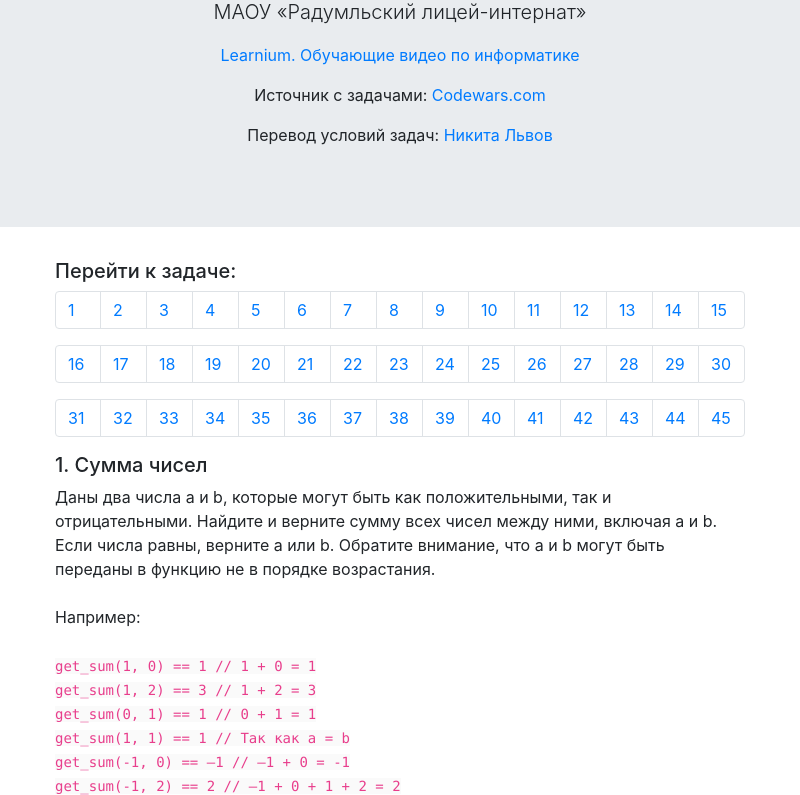
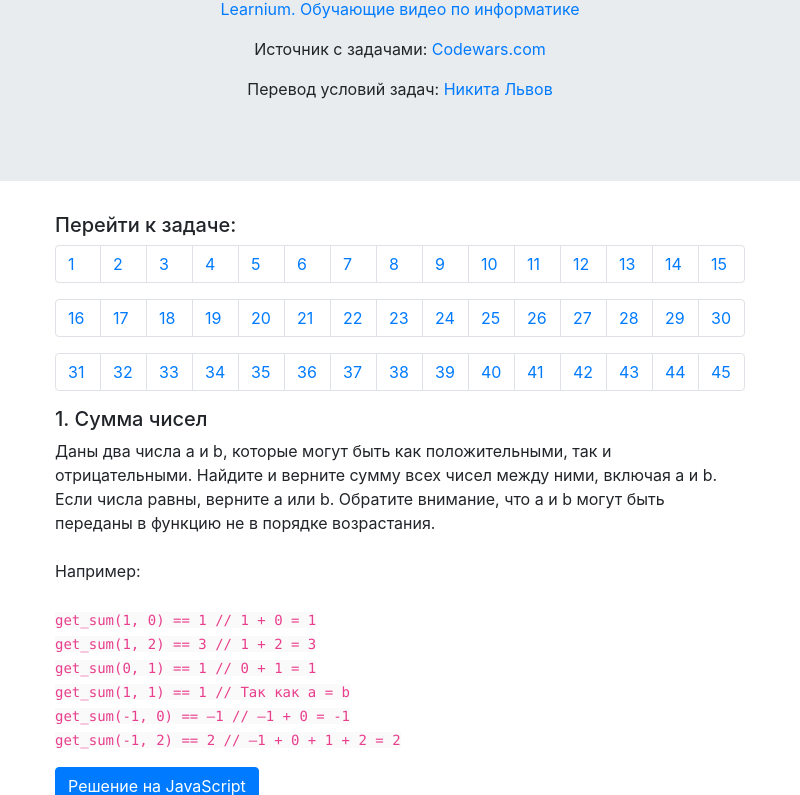
Before and after one commit to LvovNikita/electron-taskbook, an Electron app: page index.html in a window 800 px wide. Shown: the part 209-1004 px from the top of the page. Drawn offline with nearby package versions, Linux system fonts and the light colour scheme.

```diff
--- a/index.html
+++ b/index.html
@@ -17,7 +17,6 @@
 <body>
   <div class="jumbotron text-center">
     <h1 class="display-4">Задачник по&nbsp;программированию</h1>
-    <p class="lead">МАОУ «Радумльский лицей-интернат»</p>
     <p><a href="https://www.youtube.com/channel/UCCjI4CpjpL-ndf0el6UAcrw" target="_blank">Learnium. Обучающие видео по информатике</a></p>
     <p>Источник с задачами: <a href="https://www.codewars.com/" target="_blank">Codewars.com</a></p>
     <p>Перевод условий задач: <a href="https://nikitalvovsolnechnogorsk.wordpress.com/" target="_blank">Никита Львов</a></p>
--- a/package.json
+++ b/package.json
@@ -1,5 +1,5 @@
 {
-  "name": "electronBook",
+  "name": "Задачник по программированию",
   "version": "1.1.3",
   "description": "",
   "main": "main.js",
```
